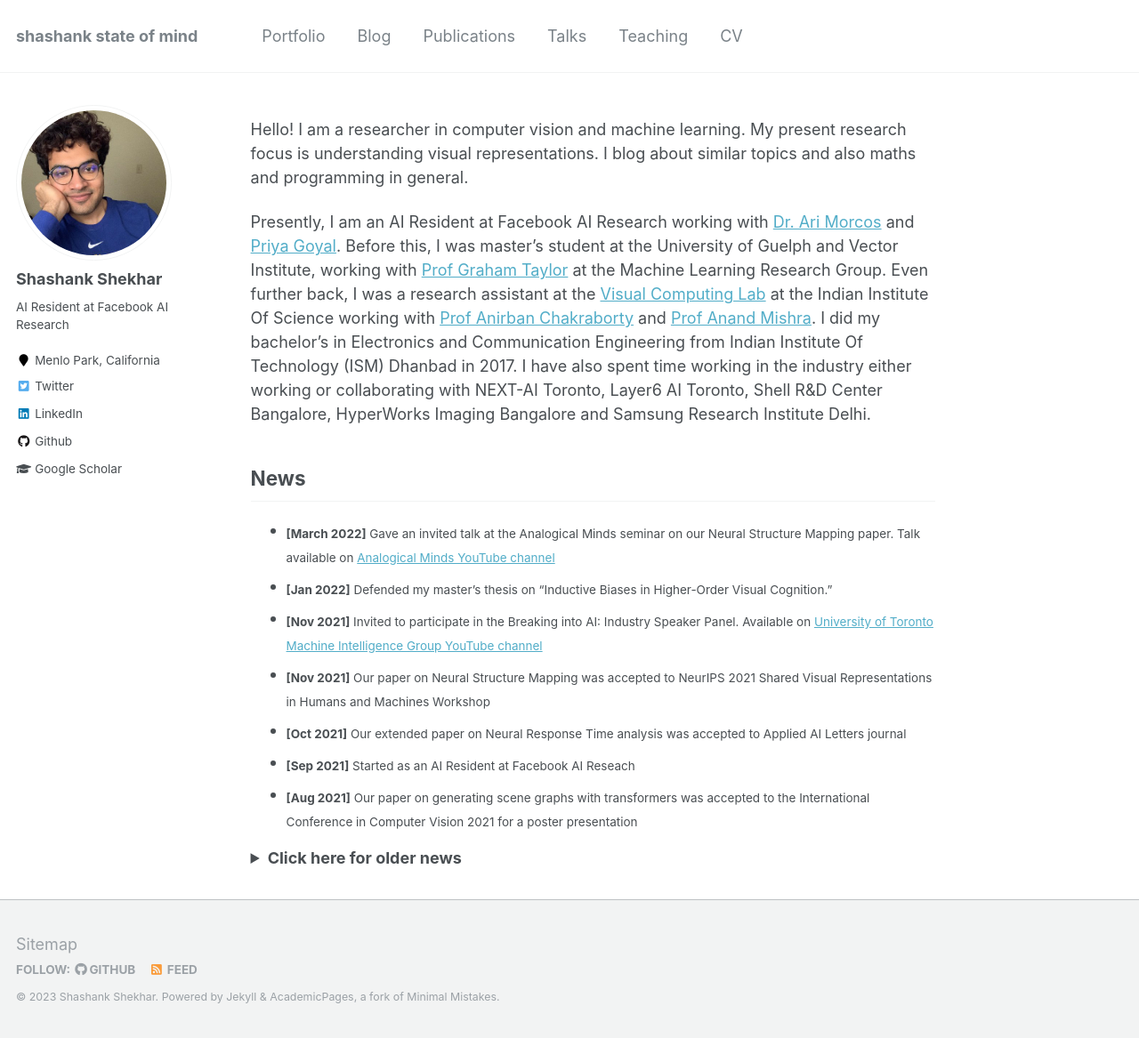
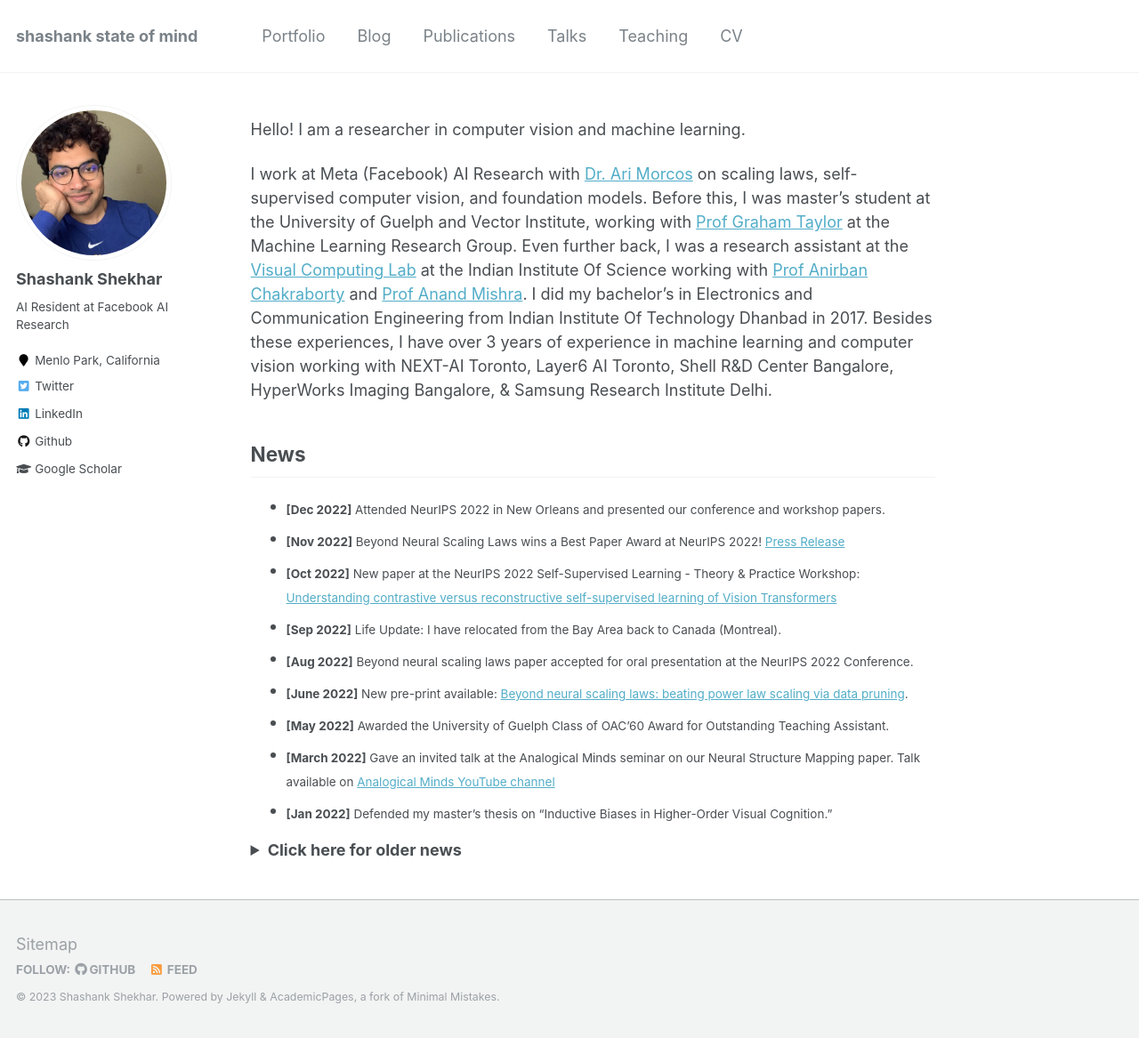
Before and after one commit to sshkhr/sshkhr.github.io, a Jekyll site: the page built from _pages/about.md, in a window 1280 px wide and 1167 px high. Shown: the whole window at 89% size. Built offline with Jekyll 4.4.1, drawn with Linux system fonts in a browser that asks for light colours.

Commit message:
2022 updates in News, updates bio

```diff
--- a/_pages/about.md
+++ b/_pages/about.md
@@ -8,22 +8,31 @@
   - /about.html
 ---
 
-Hello! I am a researcher in computer vision and machine learning. My present research focus is understanding visual representations. I blog about similar topics and also maths and programming in general.
+Hello! I am a researcher in computer vision and machine learning.
 
-Presently, I am an AI Resident at Facebook AI Research working with [Dr. Ari Morcos](http://www.arimorcos.com/) and [Priya Goyal](https://research.fb.com/people/goyal-priya/). Before this, I was master's student at the University of Guelph and Vector Institute, working with [Prof Graham Taylor](https://www.gwtaylor.ca/) at the Machine Learning Research Group. Even further back, I was a research assistant at the [Visual Computing Lab](http://visual-computing.in/home/) at the Indian Institute Of Science working with [Prof Anirban Chakraborty](http://visual-computing.in/wp-content/uploads/2017/08/anirban-chakraborty.html) and [Prof Anand Mishra](https://anandmishra22.github.io/). I did my bachelor's in Electronics and Communication Engineering from Indian Institute Of Technology (ISM) Dhanbad in 2017. I have also spent time working in the industry either working or collaborating with NEXT-AI Toronto, Layer6 AI Toronto, Shell R&D Center Bangalore, HyperWorks Imaging Bangalore and Samsung Research Institute Delhi.
+I work at Meta (Facebook) AI Research with [Dr. Ari Morcos](http://www.arimorcos.com/) on scaling laws, self-supervised computer vision, and foundation models. Before this, I was master's student at the University of Guelph and Vector Institute, working with [Prof Graham Taylor](https://www.gwtaylor.ca/) at the Machine Learning Research Group. Even further back, I was a research assistant at the [Visual Computing Lab](http://visual-computing.in/home/) at the Indian Institute Of Science working with [Prof Anirban Chakraborty](http://visual-computing.in/wp-content/uploads/2017/08/anirban-chakraborty.html) and [Prof Anand Mishra](https://anandmishra22.github.io/). I did my bachelor's in Electronics and Communication Engineering from Indian Institute Of Technology Dhanbad in 2017. Besides these experiences, I have over 3 years of experience in machine learning and computer vision working with NEXT-AI Toronto, Layer6 AI Toronto, Shell R&D Center Bangalore, HyperWorks Imaging Bangalore, & Samsung Research Institute Delhi.
 
 ## News
 
+* <sub>**[Dec 2022]** Attended NeurIPS 2022 in New Orleans and presented our conference and workshop papers.</sub>
+* <sub>**[Nov 2022]** Beyond Neural Scaling Laws wins a Best Paper Award at NeurIPS 2022! [Press Release](https://blog.neurips.cc/2022/11/21/announcing-the-neurips-2022-awards/)</sub>
+* <sub>**[Oct 2022]** New paper at the NeurIPS 2022 Self-Supervised Learning - Theory & Practice Workshop:
+  [Understanding contrastive versus reconstructive self-supervised learning of Vision Transformers](https://sslneurips22.github.io/paper_pdfs/paper_50.pdf)
+* <sub>**[Sep 2022]** Life Update: I have relocated from the Bay Area back to Canada (Montreal).</sub>
+* <sub>**[Aug 2022]** Beyond neural scaling laws paper accepted for oral presentation at the NeurIPS 2022 Conference.</sub>
+* <sub>**[June 2022]** New pre-print available: [Beyond neural scaling laws: beating power law scaling via data pruning](https://arxiv.org/abs/2206.14486).</sub>
+* <sub>**[May 2022]** Awarded the University of Guelph Class of OAC'60 Award for Outstanding Teaching Assistant.
 * <sub>**[March 2022]** Gave an invited talk at the Analogical Minds seminar on our Neural Structure Mapping paper. Talk available on [Analogical Minds YouTube channel](https://www.youtube.com/watch?v=v5al6mJKrHQ)</sub>
 * <sub>**[Jan 2022]** Defended my master's thesis on "Inductive Biases in Higher-Order Visual Cognition."</sub>
-* <sub>**[Nov 2021]** Invited to participate in the Breaking into AI: Industry Speaker Panel. Available on [University of Toronto Machine Intelligence Group YouTube channel](https://www.youtube.com/watch?v=y_JF5-adrCY&t=243s)</sub>
-* <sub>**[Nov 2021]** Our paper on Neural Structure Mapping was accepted to NeurIPS 2021 Shared Visual Representations in Humans and Machines Workshop</sub>
-* <sub>**[Oct 2021]** Our extended paper on Neural Response Time analysis was accepted to Applied AI Letters journal</sub>
-* <sub>**[Sep 2021]** Started as an AI Resident at Facebook AI Reseach</sub>
-* <sub>**[Aug 2021]** Our paper on generating scene graphs with transformers was accepted to the International Conference in Computer Vision 2021 for a poster presentation</sub>
+
 
 <details markdown=1><summary markdown="span"><b>Click here for older news</b></summary>
 
+  * <sub>**[Nov 2021]** Invited to participate in the Breaking into AI: Industry Speaker Panel. Available on [University of Toronto Machine Intelligence Group YouTube channel](https://www.youtube.com/watch?v=y_JF5-adrCY&t=243s)</sub>
+  * <sub>**[Nov 2021]** Our paper on Neural Structure Mapping was accepted to NeurIPS 2021 Shared Visual Representations in Humans and Machines Workshop</sub>
+  * <sub>**[Oct 2021]** Our extended paper on Neural Response Time analysis was accepted to Applied AI Letters journal</sub>
+  * <sub>**[Sep 2021]** Started as an AI Resident at Facebook AI Reseach</sub>
+  * <sub>**[Aug 2021]** Our paper on generating scene graphs with transformers was accepted to the International Conference in Computer Vision 2021 for a poster presentation</sub>
   * <sub>**[April 2021]** Started as a Scientist in Residence for the NEXT AI startup accelerator</sub>
   * <sub>**[Oct 2020]** Started as an instructor for LearnAI course at the University of Toronto</sub>
   * <sub>**[Aug 2020]** Attended the MIT-CBMM Summer School on Brains, Minds and Machines 2020 virtually</sub>
```
